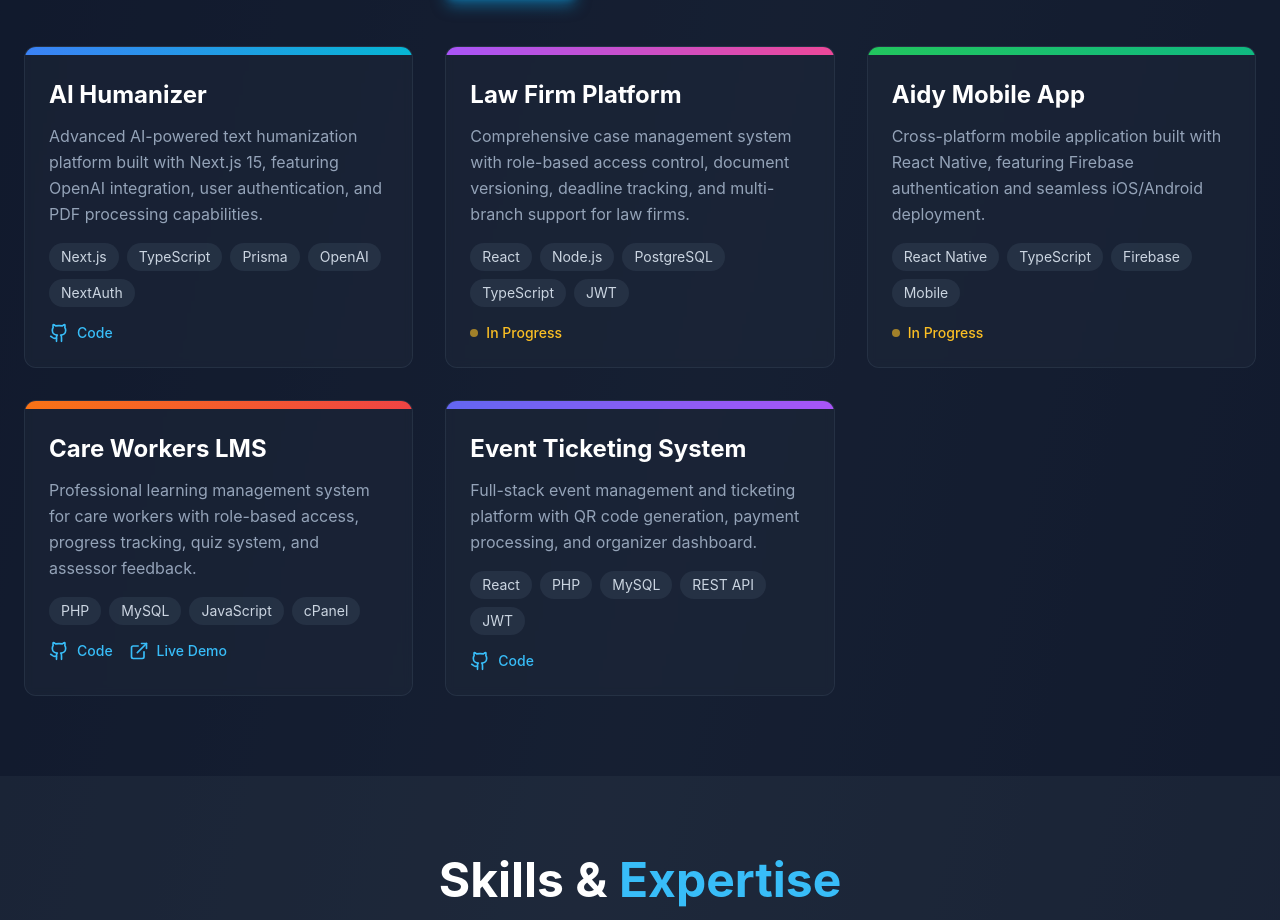
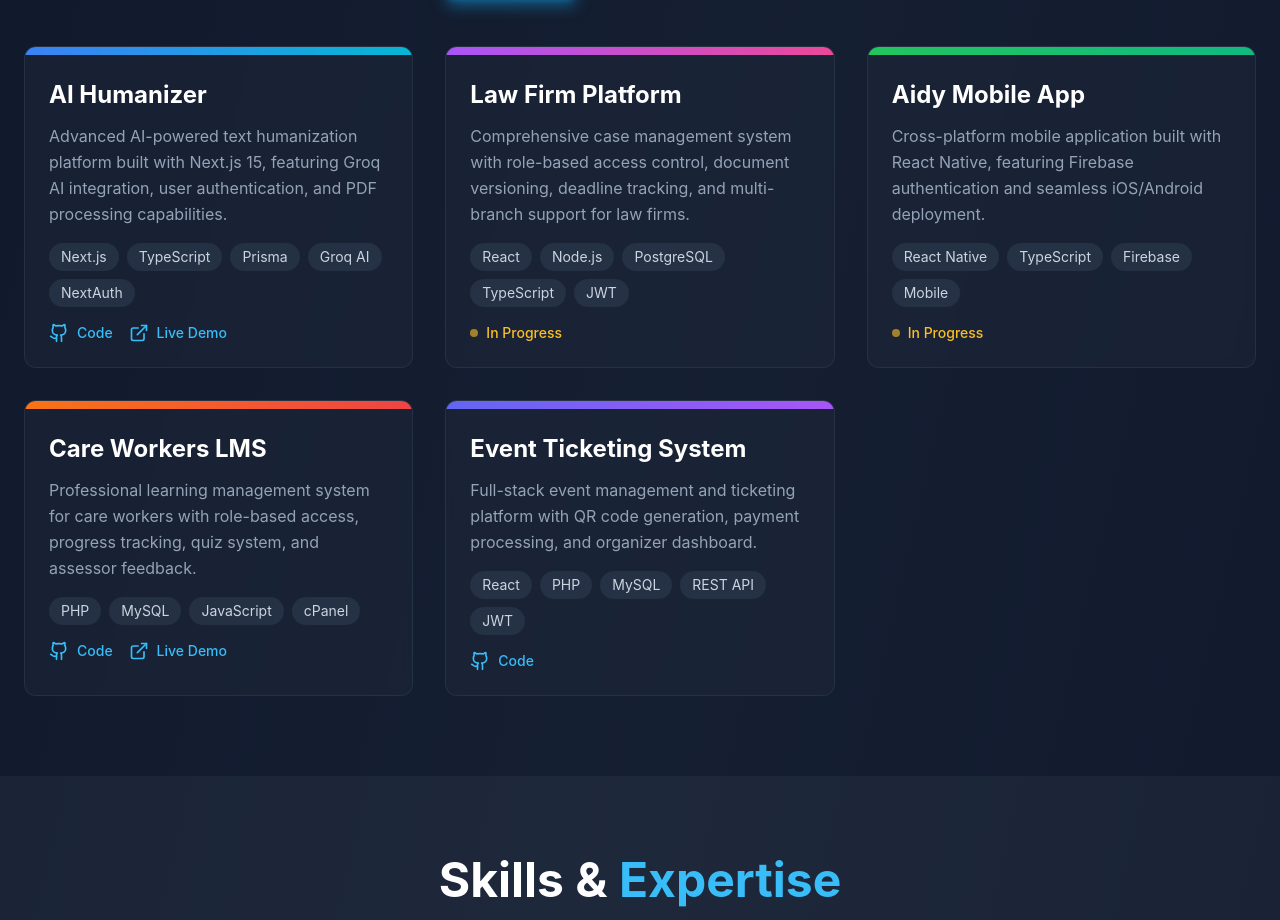
Before and after one commit to Adeayointech/nexarfluX, a Next.js app: page / in a window 1280 px wide. Shown: the part 2106-3026 px from the top of the page. Built offline with nearby package versions, Linux system fonts and the light colour scheme.

Commit message:
Add live demo link for AI Humanizer

```diff
--- a/src/components/Projects.tsx
+++ b/src/components/Projects.tsx
@@ -9,12 +9,12 @@ export default function Projects() {
   const projects = [
     {
       title: 'AI Humanizer',
-      description: 'Advanced AI-powered text humanization platform built with Next.js 15, featuring OpenAI integration, user authentication, and PDF processing capabilities.',
-      tags: ['Next.js', 'TypeScript', 'Prisma', 'OpenAI', 'NextAuth'],
+      description: 'Advanced AI-powered text humanization platform built with Next.js 15, featuring Groq AI integration, user authentication, and PDF processing capabilities.',
+      tags: ['Next.js', 'TypeScript', 'Prisma', 'Groq AI', 'NextAuth'],
       category: 'web',
       gradient: 'from-blue-500 to-cyan-500',
       githubUrl: 'https://github.com/Adeayointech/ai-humanizer',
-      liveUrl: null,
+      liveUrl: 'https://ai-humanizer-three.vercel.app',
       inProgress: false,
     },
     {
```
